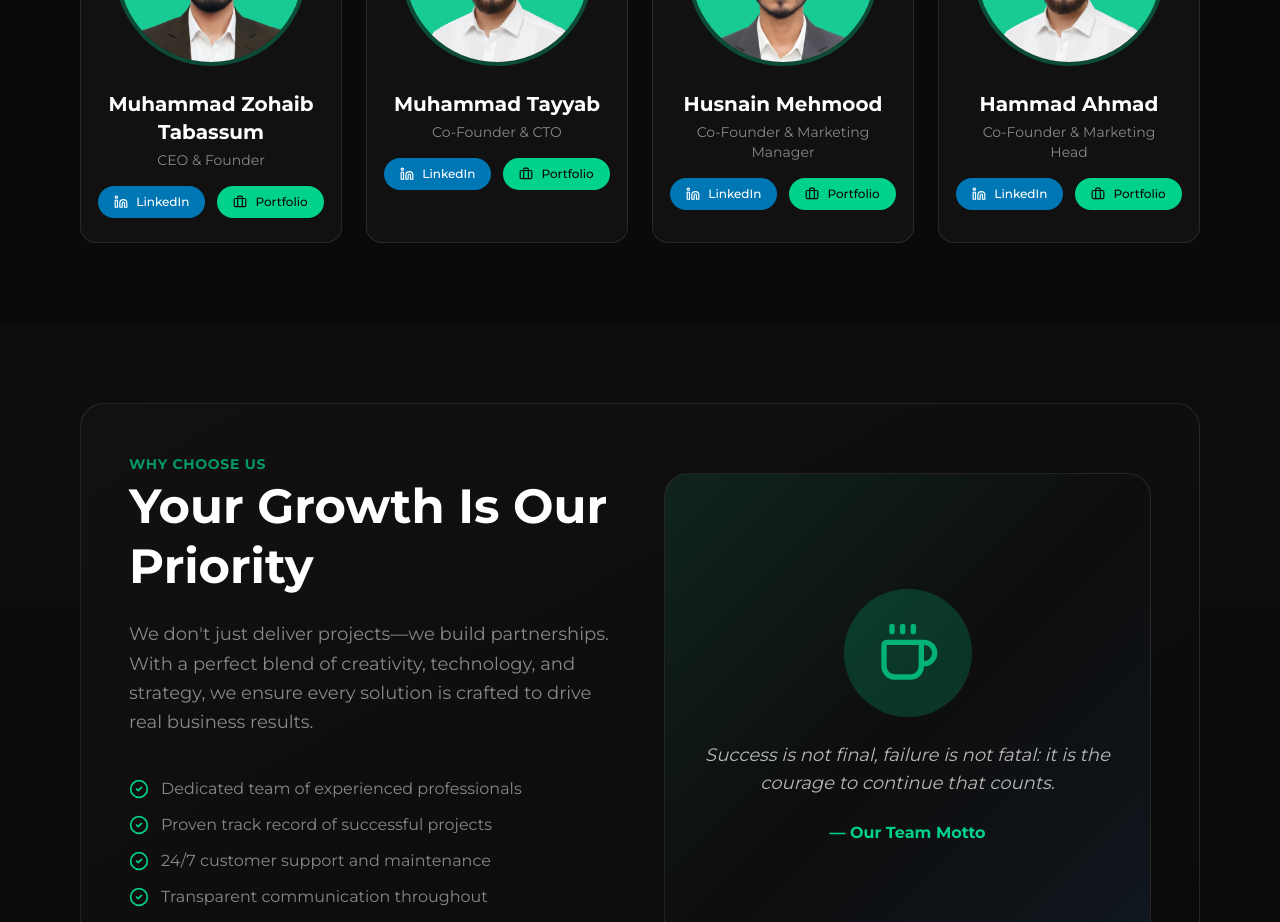
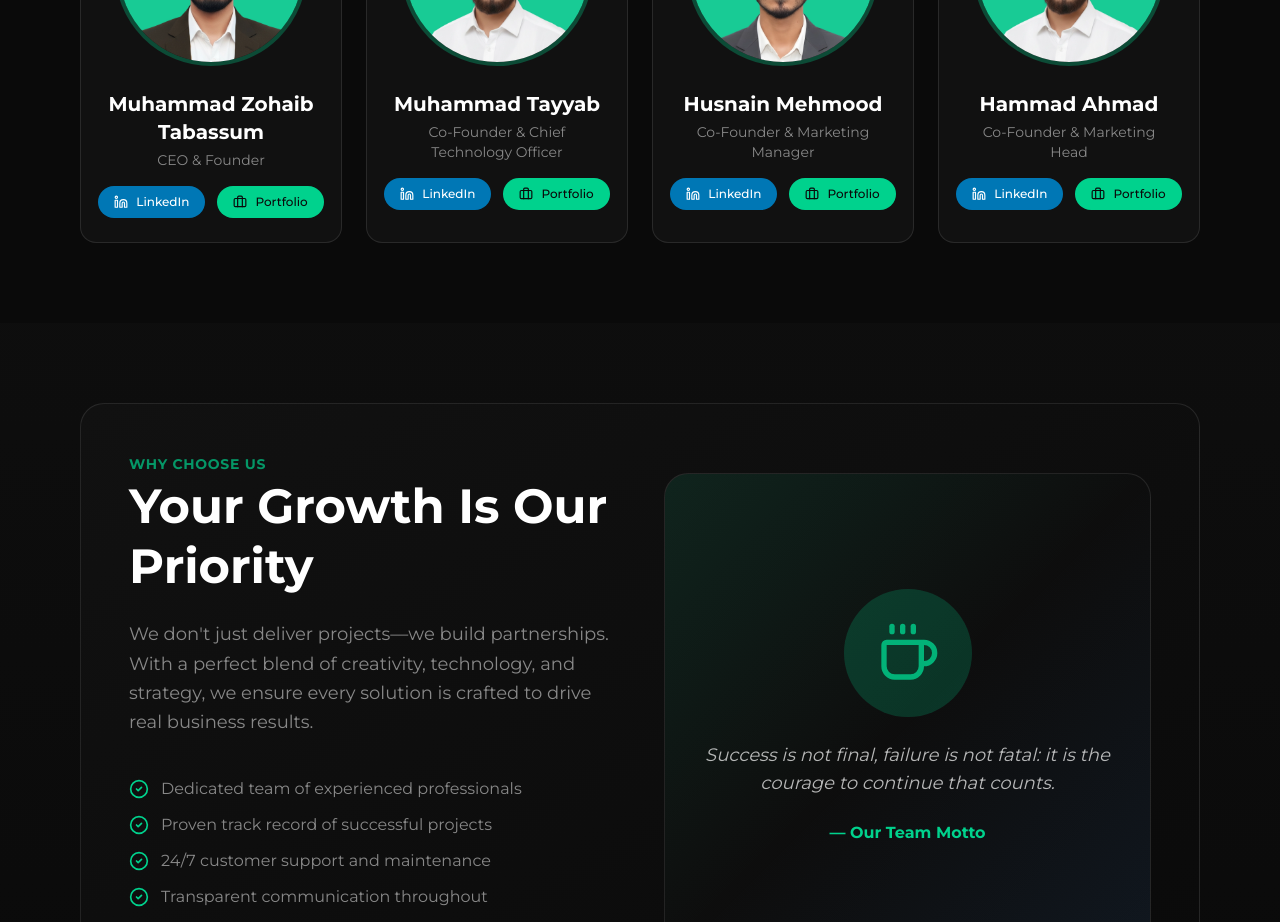
Before and after one commit to HafizTayyabNasir/elvionsolutions, a Next.js app: page /about in a window 1280 px wide. Shown: the part 2680-3602 px from the top of the page. Built offline with nearby package versions, Linux system fonts and the light colour scheme.

Commit message:
Profile upgradation  on about page

```diff
--- a/app/about/page.tsx
+++ b/app/about/page.tsx
@@ -41,7 +41,7 @@ export default function About() {
 
     const teamMembers = [
         { name: "Muhammad Zohaib Tabassum", role: "CEO & Founder", image: "/Zohaib_Tabassum.webp", linkedin: "https://www.linkedin.com/in/mzohaibtabassum-softwareengineer/" },
-        { name: "Muhammad Tayyab", role: "Co-Founder & CTO", image: "/Muhammad_Tayyab.webp", linkedin: "https://www.linkedin.com/in/muhammad-tayyab-sofwareengineer/" },
+        { name: "Muhammad Tayyab", role: "Co-Founder & Chief Technology Officer", image: "/Muhammad_Tayyab.webp", linkedin: "https://www.linkedin.com/in/muhammad-tayyab-sofwareengineer/" },
         { name: "Husnain Mehmood", role: "Co-Founder & Marketing Manager", image: "/Husnain_Mehmood.webp", linkedin: "https://www.linkedin.com/in/husnain-mehmood-b977362bb/" },
         { name: "Hammad Ahmad", role: "Co-Founder & Marketing Head", image: "/Hammad_Ahmad.webp", linkedin: "https://www.linkedin.com/in/hammad-ahmad-0b1b3b1b3/" }
     ];
```
